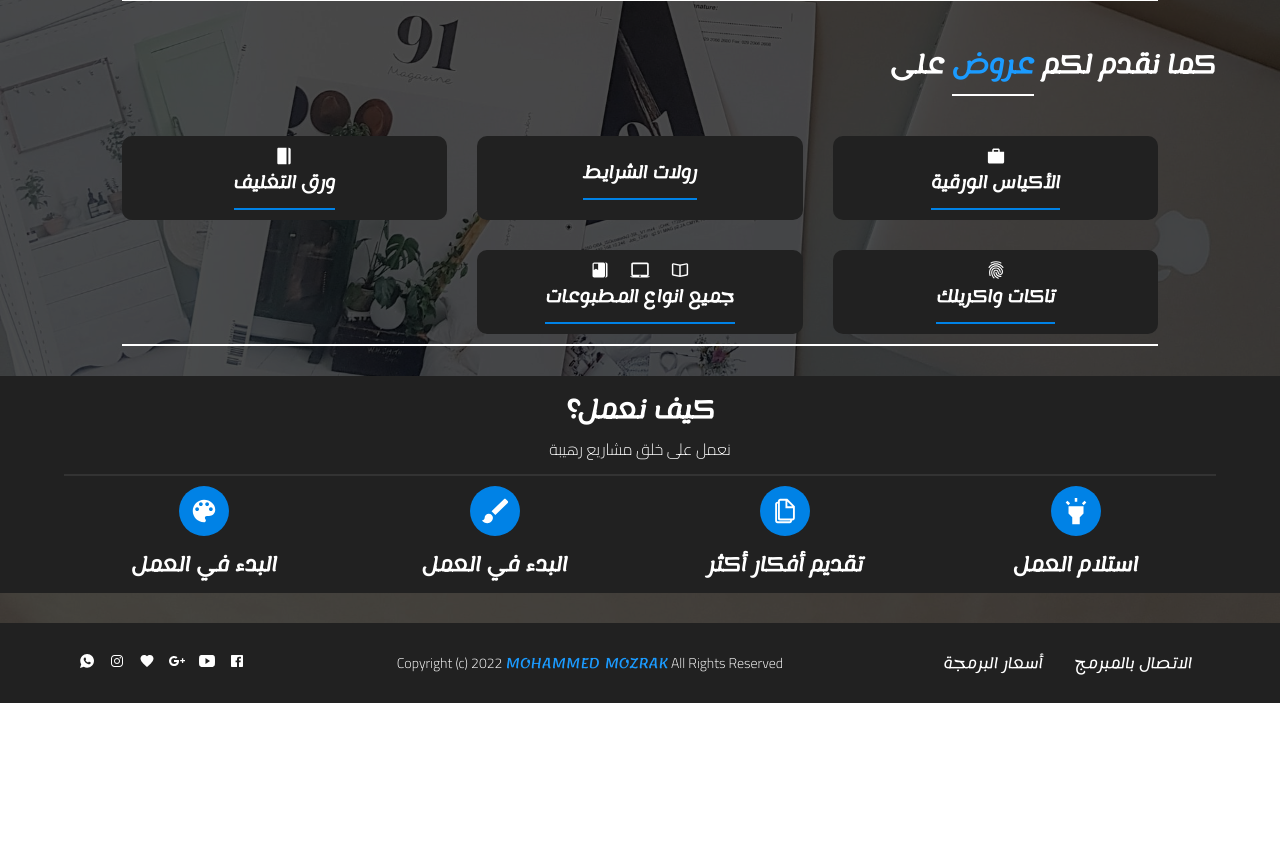
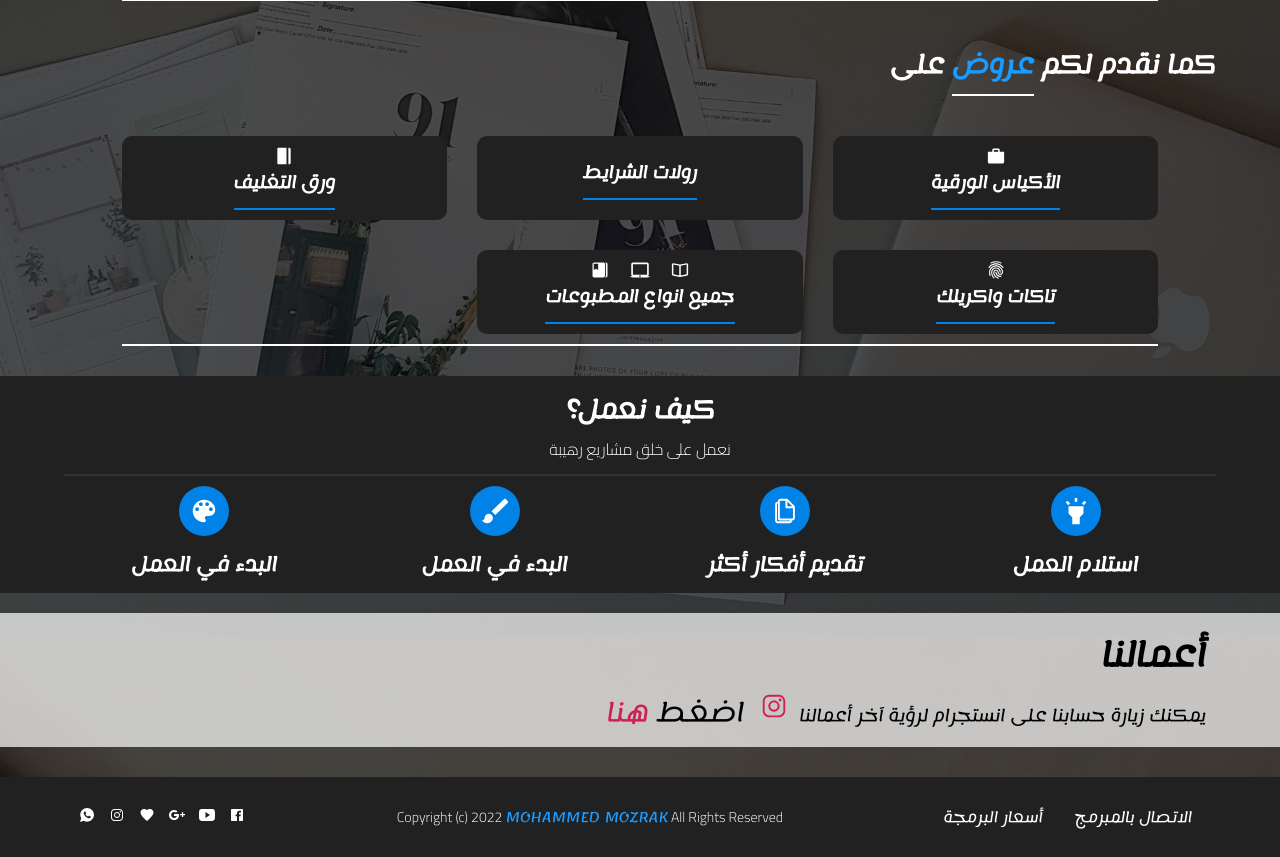
Before and after one commit to abdullahgomah/WardatAlshorouk, a plain HTML site: page index.html in a window 1280 px wide. Shown: the part 862-1719 px from the top of the page. Before the commit the page ends 1565 px from the top, so only its background shows below. Drawn offline with nearby package versions, Linux system fonts and the light colour scheme.

Commit message:
add instagram portfolio link

```diff
--- a/index.html
+++ b/index.html
@@ -173,8 +173,18 @@
             </div>
         </div>
 
+        <div class="portfolio">
+            <div class="content">
+                <h1 class="portfolio-title">أعمالنا </h1>
+                <p class="portfolio-content">
+                    يمكنك زيارة حسابنا على انستجرام لرؤية آخر أعمالنا<ion-icon class="portfolio-insta-logo" name="logo-instagram"></ion-icon>
+                    <a class="button-visit" href="https://www.instagram.com/warud111/" target="_blank">اضغط <span>هنا</span></a>
+                </p>
+            </div>
+        </div>
 
     </div>
+
 
     <!-- Footer -->
     <footer>
--- a/style.css
+++ b/style.css
@@ -409,3 +409,33 @@ footer a, footer p {color: #fff; text-decoration: none;}
         font-size: 50px;
     }
 }
+
+.portfolio {
+    background: #f9f9f9bb;
+    margin-top: 20px;
+}
+
+.portfolio .content {
+    width: 90%;
+    margin: 10px auto;
+    padding: 10px;
+}
+
+.portfolio .content .portfolio-insta-logo {
+    display: inline-block;
+    padding: 0px 10px;
+    /* padding-top: 20px; */
+    /* background: red; */
+    font-size: 30px;
+    color: #d11f53;
+}
+
+.portfolio .content .button-visit {
+    text-decoration: none;
+    color: #000;
+    font-size: 25px;
+}
+
+.portfolio .content .button-visit span {
+    color:#d11f53;
+}
```
